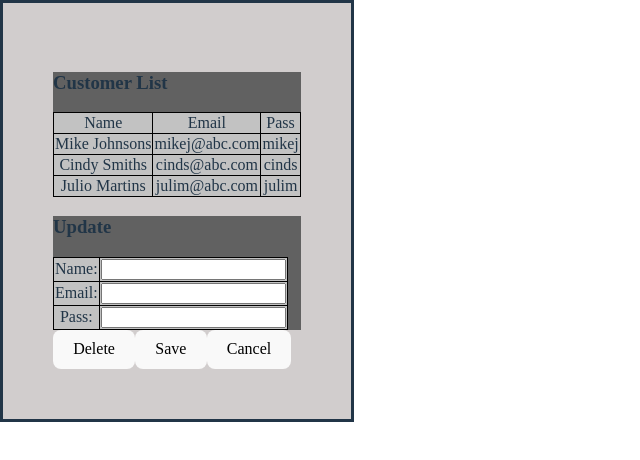
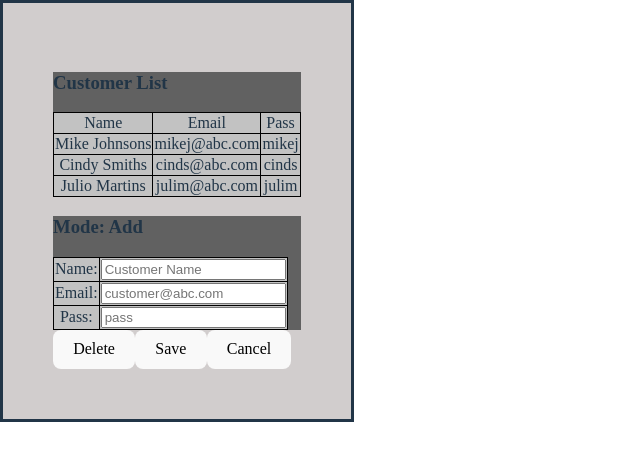
Before and after one commit to shril108/React_Project, a React (Vite) app in the folder react/: page / in a window 1280 px wide. Shown: the top 460 px of the page, without its empty margins (0-640 px from the left). Built offline with nearby package versions, Linux system fonts and the light colour scheme.

Commit message:
stage 03 complete

```diff
--- a/react/src/App.jsx
+++ b/react/src/App.jsx
@@ -24,11 +24,24 @@ function App() {
 ]
 
   const [selectedRow, setSelectedRow] = useState(-1);
-  const [name, setName] = useState();
-  const [email, setEmail] = useState();
-  const [pass, setPass] = useState();
+  const [name, setName] = useState("");
+  const [email, setEmail] = useState("");
+  const [pass, setPass] = useState("");
   const [customers, setCustomers] = useState([]);
   let mode = "";
+
+
+  const handleInputChange = function(event, thing) {
+    if(thing === "name"){
+      setName(event.target.value);
+    }
+    else if(thing === "email"){
+      setEmail(event.target.value);
+    }
+    else{
+      setPass(event.target.value);
+    }
+  }
 
   const handleDelete = (row) =>{
     if(row >= 0){
@@ -44,7 +57,23 @@ function App() {
   }
 
   const handleSave = () =>{
-    console.log("save clicked");
+    let current = {
+      "id": -3,
+      "name": name,
+      "email": email,
+      "password": pass
+    };
+    if(selectedRow == -1 || selectedRow == -2){
+      post(current);
+      console.log(current);
+    }
+    else{
+      put(selectedRow, current);
+    }
+    setSelectedRow(-2);
+    setName("");
+    setEmail("");
+    setPass("");
   }
 
   const handleCancel = () =>{
@@ -62,9 +91,9 @@ function App() {
   const handleList = (id) =>{
     if(selectedRow === id){
       setSelectedRow(-1);
-      setName("Customer Name");
-      setEmail("name@company.com");
-      setPass("password");
+      setName("");
+      setEmail("");
+      setPass("");
     }
     else{
       setSelectedRow(id);
@@ -82,7 +111,7 @@ function App() {
   }
 
   useEffect(getCustomers);
-
+  // console.log(mode);
 
   return (
     <div className = "temp">
@@ -113,30 +142,37 @@ function App() {
 
     </table>
     </div>
-
+    {/* name == "Customer Name" ? 'Add' : name == "" ? 'Add' : 'Update' */}
     <div className = "updates">
-    <h3>Update</h3>
+    <h3>Mode: {selectedRow == -1 ? 'Add' : selectedRow == -2 ? 'Add' : 'Update'}</h3>
     <table>
 
       <tbody>
       <tr>
         <th>Name: </th>
         <th>
-          <input placeholder={name}></input>
+          <input
+          value={name}
+          placeholder="Customer Name"
+          onChange={(e) => handleInputChange(e, "name")}></input>
         </th>
       </tr>
 
       <tr>
         <th>Email: </th>
         <th>
-          <input placeholder={email}></input>
+          <input value={email}
+          placeholder="customer@abc.com"
+          onChange={(e) => handleInputChange(e, "email")}></input>
         </th>
       </tr>
 
       <tr>
         <th>Pass: </th>
         <th>
-          <input placeholder={pass}></input>
+          <input value={pass}
+          placeholder="pass"
+          onChange={(e) => handleInputChange(e, "pass")}></input>
         </th>
       </tr>
       </tbody>
```
